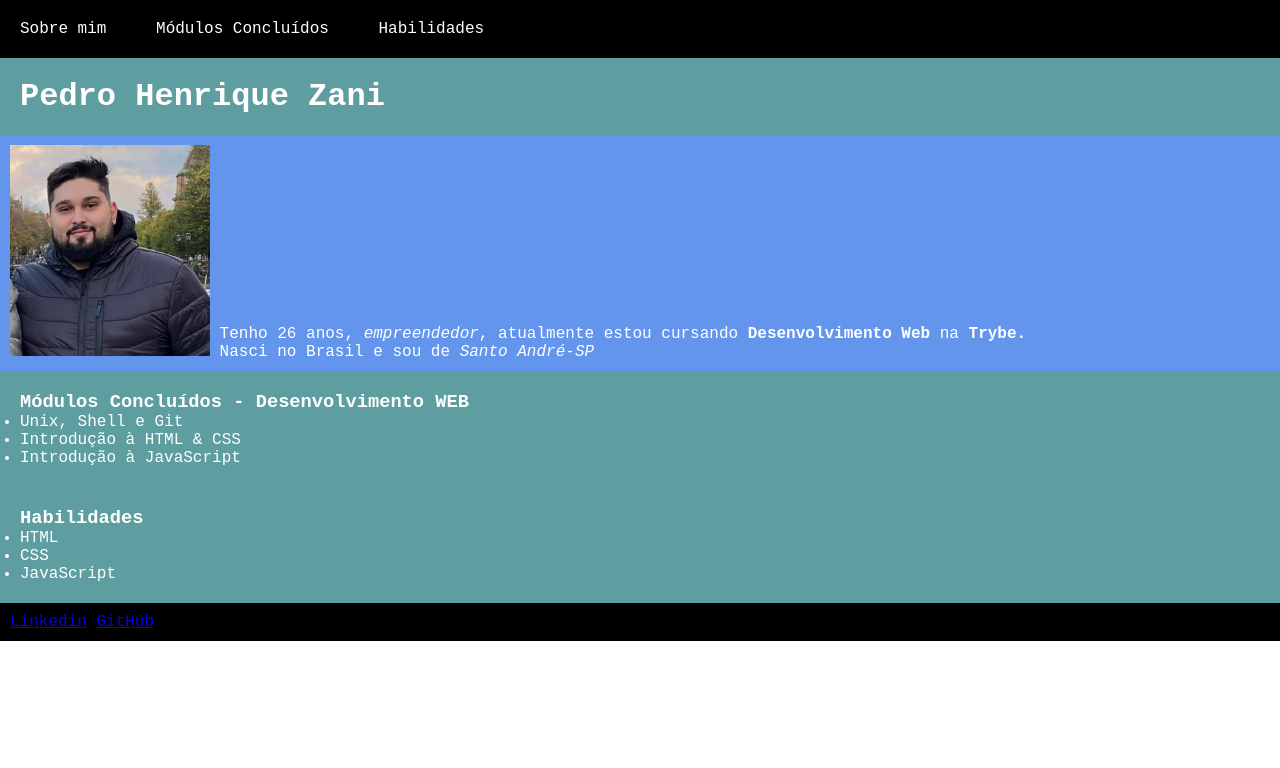
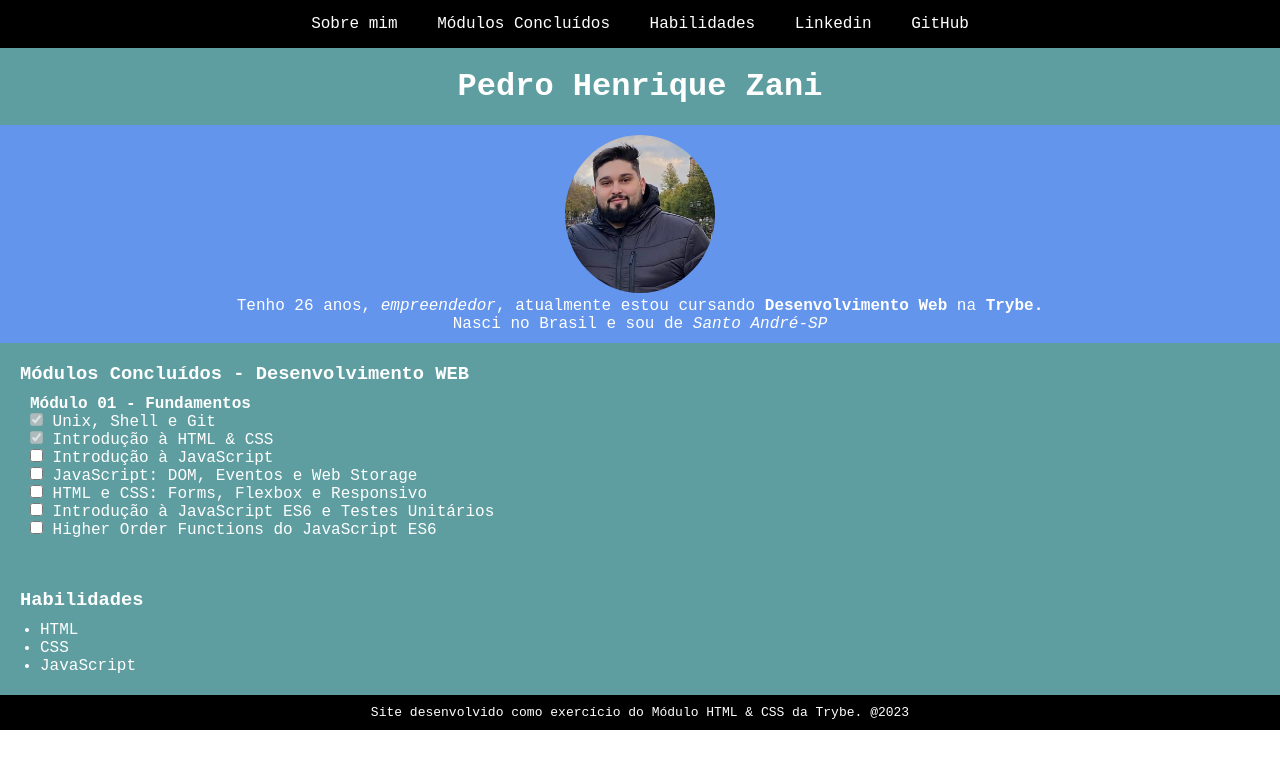
Before and after one commit to phzani/phzani.github.io, a plain HTML site: page index.html in a window 1280 px wide. Drawn offline with Linux system fonts and the light colour scheme.

Commit message:
exercicios dia03 html e css

```diff
--- a/index.html
+++ b/index.html
@@ -14,24 +14,33 @@
             <li><a href="#">Sobre mim</a></li>
             <li><a href="#">Módulos Concluídos</a></li>
             <li><a href="#">Habilidades</a></li>
+            <li><a href="linkedin.com/in/phzani" target="_blank">Linkedin</a> </li>
+            <li><a href="https://github.com/phzani" target="_blank" >GitHub</a></li>
         </ul>
     </nav>
 </div>
     <h1 class= "nome">Pedro Henrique Zani</h1>
 
 <div class="description">
-   <img src="./images/IMG_1821.jpg " alt="Eu no canal em Amsterdã" id="img" width="200"/>
-    <p id="txt">Tenho 26 anos, <em>empreendedor</em>, atualmente estou cursando <strong>Desenvolvimento Web</strong> na <strong>Trybe.</strong> <br> Nasci no Brasil e sou de <em>Santo André-SP</em></p>
-
+    <div>
+   <img src="./images/IMG_1821.jpg " alt="Eu no canal em Amsterdã" id="img"/>
+    <p>Tenho 26 anos, <em>empreendedor</em>, atualmente estou cursando <strong>Desenvolvimento Web</strong> na <strong>Trybe.</strong> <br> Nasci no Brasil e sou de <em>Santo André-SP</em></p>
+    </div>
 </div>
 
     <div class= "modulos">
-    <h3>Módulos Concluídos - Desenvolvimento WEB</h2>
-    <ul>
-        <li>Unix, Shell e Git</li>
-        <li>Introdução à HTML & CSS </li>
-        <li>Introdução à JavaScript</li>
-    </ul>
+    <h3>Módulos Concluídos - Desenvolvimento WEB</h3>
+
+        <form name=myform value=>
+            <h4>Módulo 01 - Fundamentos</h4>
+            <input type="checkbox" name=mybox value="1"checked disabled='true'> Unix, Shell e Git<br>
+            <input type="checkbox" name=mybox value="2"checked disabled='true'> Introdução à HTML & CSS<br>
+            <input type="checkbox" name=mybox value="3" > Introdução à JavaScript<br>
+            <input type="checkbox" name=mybox value="3" > JavaScript: DOM, Eventos e Web Storage<br>
+            <input type="checkbox" name=mybox value="3" > HTML e CSS: Forms, Flexbox e Responsivo<br>
+            <input type="checkbox" name=mybox value="3" > Introdução à JavaScript ES6 e Testes Unitários<br>
+            <input type="checkbox" name=mybox value="3" > Higher Order Functions do JavaScript ES6<br>
+          </form>
 </div>
 <div class= "habilidades">
     <h3>Habilidades</h2>
@@ -43,9 +52,8 @@
 </div>
 
 <div class="footer">
-    <a href="linkedin.com/in/phzani"target="_blank">Linkedin</a>
-    <a href="https://github.com/phzani" target="_blank" >GitHub</a>
-</ul>
+    <p>Site desenvolvido como exercício do Módulo HTML & CSS da Trybe. @2023</p>
+
 </div>
 </body>
 </html>
--- a/style.css
+++ b/style.css
@@ -1,4 +1,4 @@
-*{
+* {
     margin: 0 auto;
     padding: 0;
     box-sizing: border-box;
@@ -7,19 +7,20 @@
 .menu {
     background-color: rgb(0, 0, 0);
     font-family: 'Courier New', Courier, monospace;
+    text-align: center;
 }
 .menu li {
     display: inline;
 }
-.menu li a{
+.menu li a {
     display: inline-block;
     text-decoration: none;
     color: white;
-    padding: 20px;
+    padding: 15px;
     transition: background .3s;
 
 }
-.menu ul li a:hover{
+.menu ul li a:hover {
     background-color: cornflowerblue;
 }
 .nome {
@@ -27,39 +28,51 @@ font-family: 'Courier New', Courier, monospace;
 background-color: cadetblue;
 color: white;
 padding: 20px;
+text-align: center;
 }
 .description {
     background-color: cornflowerblue;
     padding: 10px;
+    text-align: center;
+
+}
+.description p {
     font-family: 'Courier New', Courier, monospace;
     color: white;
-
 }
-img, p {
-    display: inline-block;
+.description img {
+    border-radius: 100%;
+    width: 150px;
 }
 .modulos {
     background-color: cadetblue;
     font-family: 'Courier New', Courier, monospace;
     color: white;
     padding: 20px;
+
     }
-    .modulos li{
-        padding left: 10px;
+    .modulos form {
+        padding: 10px;
     }
     .habilidades {
         background-color: cadetblue;
         font-family: 'Courier New', Courier, monospace;
         color: white;
         padding: 20px;
+
         }
-        .habilidades li{
-            padding left: 10px;
+        .habilidades ul {
+            padding-left: 20px;
+            padding-top: 10px;
         }
-.footer {
+
+
+    .footer {
     background-color: black;
     color: white;
     padding: 10px;
     font-family: 'Courier New', Courier, monospace;
     text-decoration: none;
+    text-align: center;
+    font-size: small;
 }
```
